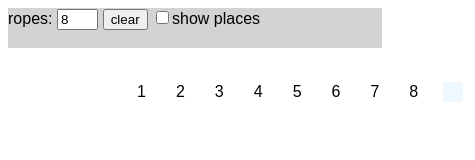
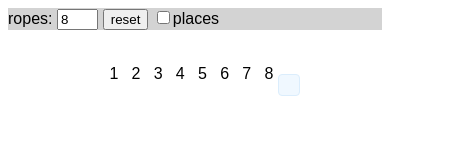
Before and after one commit to alancameronwills/bells, a plain HTML site: page call-changes.html in a window 390 px wide. Shown: the whole page, 475 px wide, since content can reach past the window. Drawn offline with Linux system fonts and the light colour scheme.

Commit message:
fit to phone

```diff
--- a/call-changes.html
+++ b/call-changes.html
@@ -23,7 +23,7 @@
 		.place,
 		.bell {
 			margin: 0;
-			padding: 10px 15px;
+			padding: 10px min(1.7vw,15px);
 		}
 
 		.place.changed {
@@ -54,16 +54,16 @@
 		.call-down {
 			font-size: small;
 			color: white;
-			margin-left: 10px;
+			margin-left: min(1vw,10px);
 		}
 
 		.changes {
-			margin: 20px 10px;
+			margin: 20px min(10px,0.2vw);
 			user-select: none;
 			-webkit-user-select: none;
 			display: grid;
 			justify-items: start;
-			grid-template-columns: 90px min-content;
+			grid-template-columns: 90px auto; /*min-content*/
 			width: fit-content;
 			grid-row-gap: 4px;
 			background-color: whitesmoke;
@@ -76,11 +76,13 @@
 
 		.row,
 		.places {
-			padding: 5px 10px;
+			padding: 5px 10px 5px 0;
 		}
 
 		.rowAndPlaces {
 			display: flex;
+			flex-wrap: wrap;
+			position: relative;
 		}
 
 		.row {
@@ -101,10 +103,15 @@
 			margin: 4px;
 		}
 		.placeGraphShowButton {
-			position: relative;
+			position: absolute;
+			bottom: 0;
+			right: 0;
 			width:20px;
 			height:20px;
 			background-color: aliceblue;
+			border: 1px solid rgb(219, 237, 252);
+			border-radius: 4px;
+			margin: 2px;
 			align-self: center;
 		}
 
@@ -372,15 +379,13 @@
 		-->
 	<header>
 		<label>ropes: <input id="ropesInput" type="number" length="2" min="2" max="16" value="8" /></label>
-		<button onclick="clearDisplay()">clear</button>
-		<label><input type="checkbox" id="placesDisplaySwitch" onchange="flipPlacesDisplay(this.checked)" />show
-			places</label>
+		<button onclick="clearDisplay()">reset</button>
+		<label><input type="checkbox" id="placesDisplaySwitch" onchange="flipPlacesDisplay(this.checked)" />places</label>
 		<label id="flowDisplaySwitch" style="opacity:0;"><input type="checkbox" id="flowDisplayInput"
-				onchange="flipFlowDisplay(this.checked)" />show
-			following</label>
+				onchange="flipFlowDisplay(this.checked)" checked="checked" />following</label>
 	</header>
 	<main>
-		<div id="changes" class="changes">
+		<div id="changes" class="changes showFlow">
 
 		</div>
 	</main>
```
